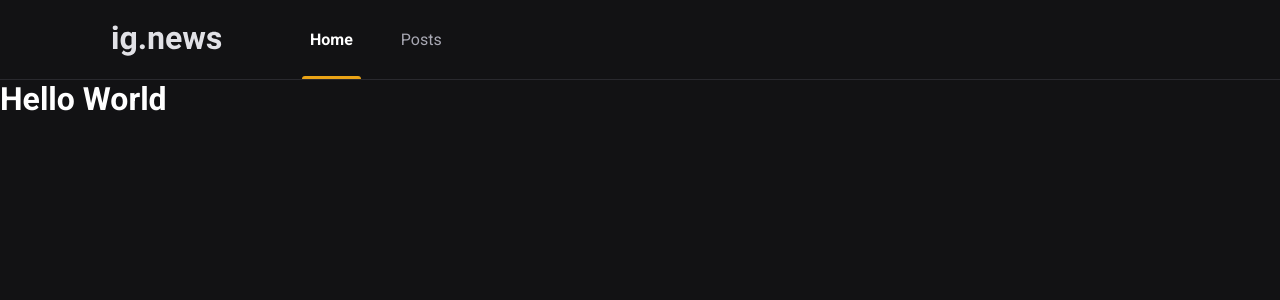
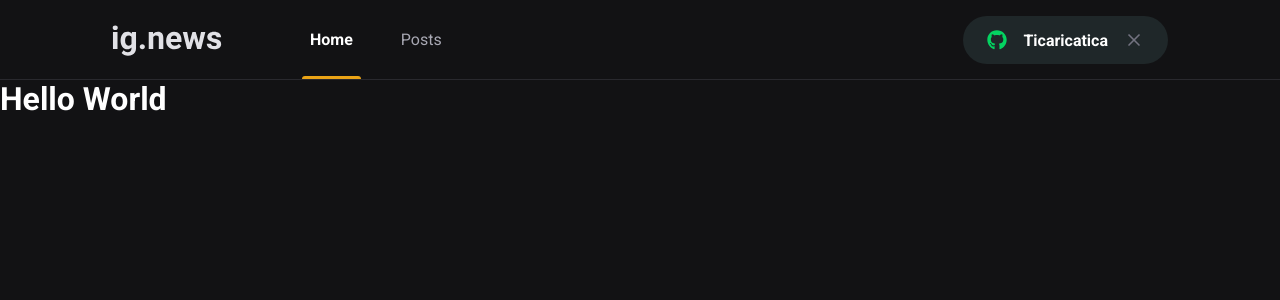
Before and after one commit to RenanArantes/ignews, a Next.js app: page / in a window 1280 px wide. Shown: the top 300 px of the page. Built offline with nearby package versions, Linux system fonts and the light colour scheme.

Commit message:
static signinbutton

```diff
--- a/package.json
+++ b/package.json
@@ -11,6 +11,7 @@
     "next": "12.0.7",
     "react": "17.0.2",
     "react-dom": "17.0.2",
+    "react-icons": "^4.3.1",
     "sass": "^1.45.0"
   },
   "devDependencies": {
--- a/src/components/Header/index.tsx
+++ b/src/components/Header/index.tsx
@@ -1,3 +1,4 @@
+import { SignInButton } from '../SignInButton';
 import styles from './styles.module.scss';
 
 export function Header() {
@@ -9,6 +10,8 @@
                     <a className={styles.active}>Home</a>
                     <a>Posts</a>
                 </nav>
+
+                <SignInButton />
             </div>
         </header>
     )
--- a/src/components/Header/styles.module.scss
+++ b/src/components/Header/styles.module.scss
@@ -52,4 +52,8 @@
             }
         }
     }
+
+    button {
+        margin-left: auto;
+    }
 }
--- /dev/null
+++ b/src/components/SignInButton/index.tsx
@@ -0,0 +1,20 @@
+import { FaGithub } from 'react-icons/fa'
+import { FiX} from 'react-icons/fi'
+import styles from './styles.module.scss'
+
+export function SignInButton () {
+    const isUserLoggedIn = true;
+
+    return isUserLoggedIn ? (
+        <button className={styles.signInButton} type="button">
+            <FaGithub color='#04d361'/>
+            Ticaricatica
+            <FiX color='#737380' className={styles.closeIcon}/>
+        </button>
+    ) : (
+        <button className={styles.signInButton} type="button">
+            <FaGithub color='#eba417'/>
+            Sign in with Github
+        </button>
+    )
+}
--- /dev/null
+++ b/src/components/SignInButton/styles.module.scss
@@ -0,0 +1,33 @@
+.signInButton {
+    height: 3rem;
+    border-radius: 3rem;
+    background: var(--gray-850);
+    border: 0;
+    padding: 0 1.5rem;
+
+    display:flex;
+    align-items: center;
+    justify-content: center;
+
+    color: var(--white);
+    font-weight: bold;
+
+    svg {
+        width: 20px;
+        height: 20px;
+    }
+
+    svg:first-child {
+        margin-right: 1rem;
+    }
+
+    svg.closeIcon {
+        margin-left: 1rem;
+    }
+
+    transition: filter 0.2s;
+
+    &:hover {
+        filter: brightness(0.8);
+    }
+}
--- a/src/styles/global.scss
+++ b/src/styles/global.scss
@@ -10,6 +10,7 @@
     --gray-100: #e1e1e6;
     --gray-300: #a8a8b3;
     --gray-800: #29292e;
+    --gray-850: #1f2729;
     --gray-900:  #121214;
 
     --cyan-500: #61dafb;
```
Also changed, not shown: 1 other file (tests, documents, lock files or other folders).
